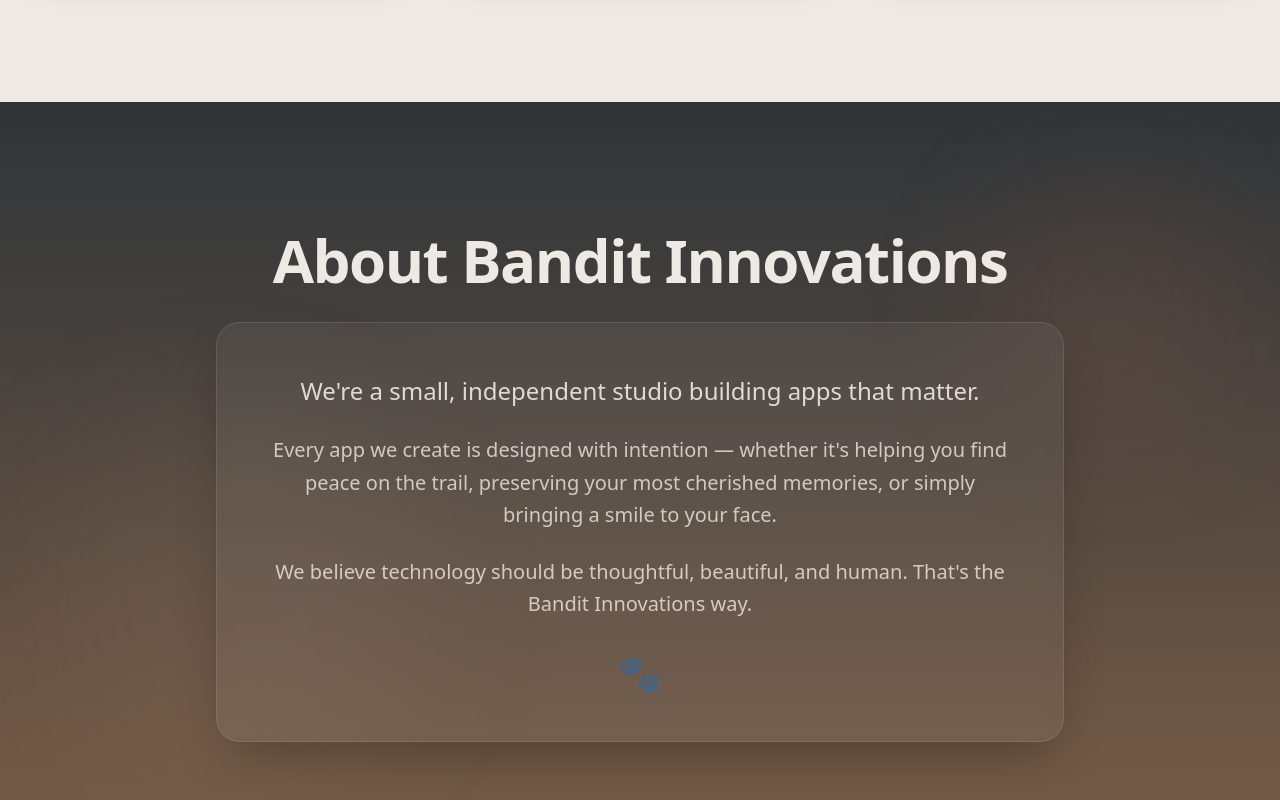
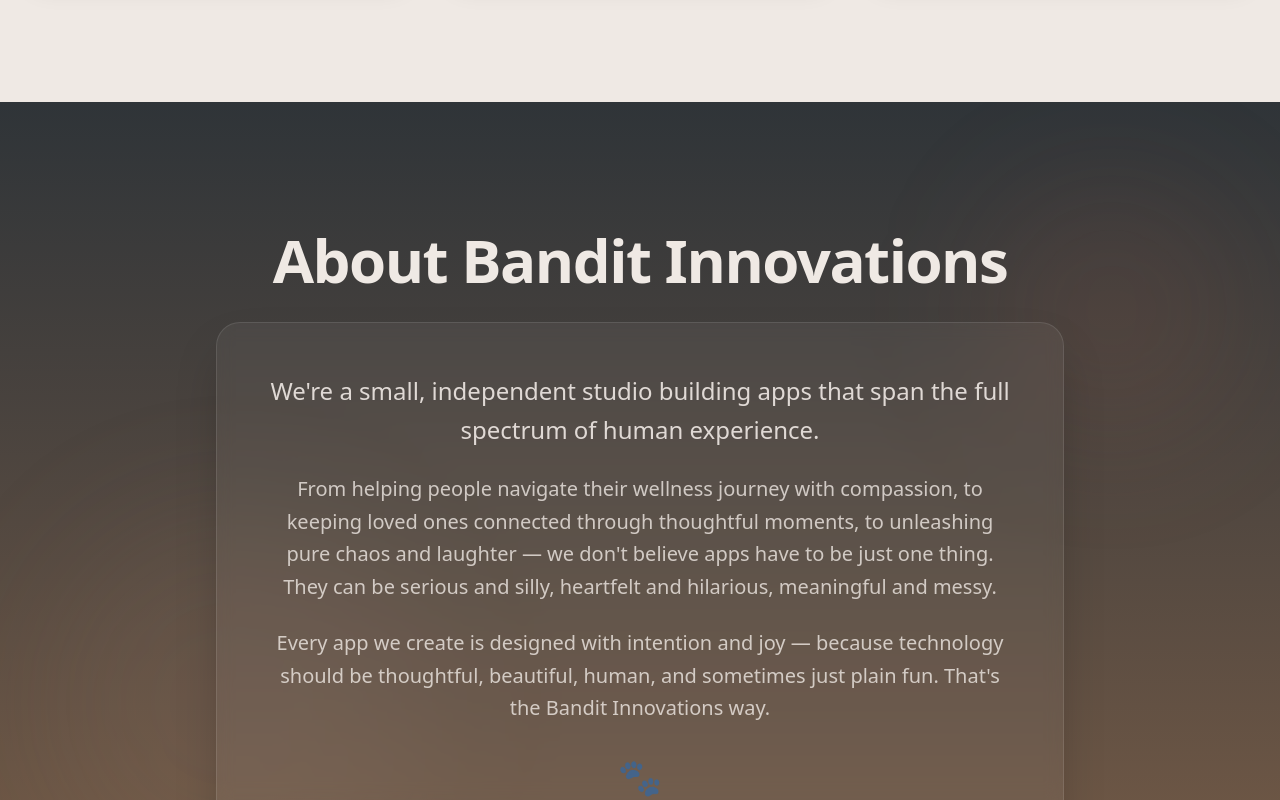
Before and after one commit to kgardenour-dot/bandit, a Next.js app: page / in a window 1280 px wide. Shown: the part 2000-2800 px from the top of the page. Built offline with nearby package versions, Linux system fonts and the light colour scheme.

Commit message:
Update About section to reflect the diverse range of apps: wellness, connection, and humor

```diff
--- a/components/About.tsx
+++ b/components/About.tsx
@@ -32,7 +32,7 @@
               animate={isInView ? { opacity: 1 } : { opacity: 0 }}
               transition={{ delay: 0.3, duration: 0.8 }}
             >
-              We're a small, independent studio building apps that matter.
+              We're a small, independent studio building apps that span the full spectrum of human experience.
             </motion.p>
 
             <motion.p
@@ -41,8 +41,9 @@
               animate={isInView ? { opacity: 1 } : { opacity: 0 }}
               transition={{ delay: 0.5, duration: 0.8 }}
             >
-              Every app we create is designed with intention — whether it's helping you find peace on the trail,
-              preserving your most cherished memories, or simply bringing a smile to your face.
+              From helping people navigate their wellness journey with compassion, to keeping loved ones connected through
+              thoughtful moments, to unleashing pure chaos and laughter — we don't believe apps have to be just one thing.
+              They can be serious and silly, heartfelt and hilarious, meaningful and messy.
             </motion.p>
 
             <motion.p
@@ -51,8 +52,8 @@
               animate={isInView ? { opacity: 1 } : { opacity: 0 }}
               transition={{ delay: 0.7, duration: 0.8 }}
             >
-              We believe technology should be thoughtful, beautiful, and human.
-              That's the Bandit Innovations way.
+              Every app we create is designed with intention and joy — because technology should be thoughtful, beautiful, human,
+              and sometimes just plain fun. That's the Bandit Innovations way.
             </motion.p>
 
             {/* Decorative paw prints */}
```
